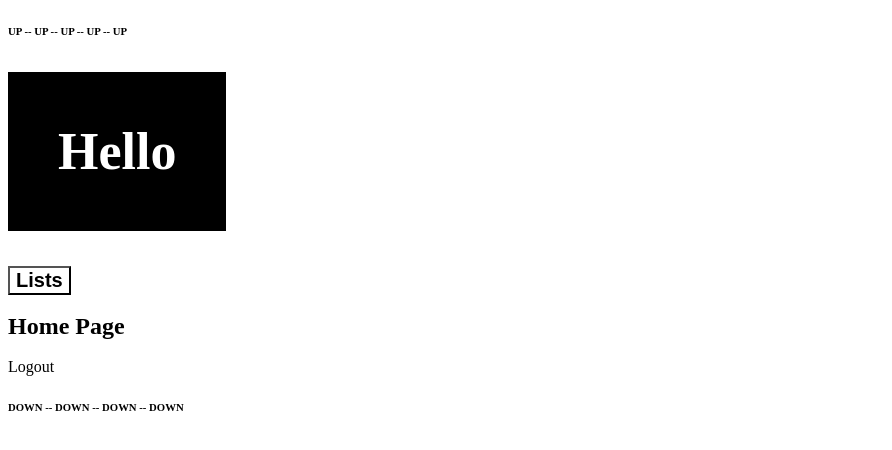
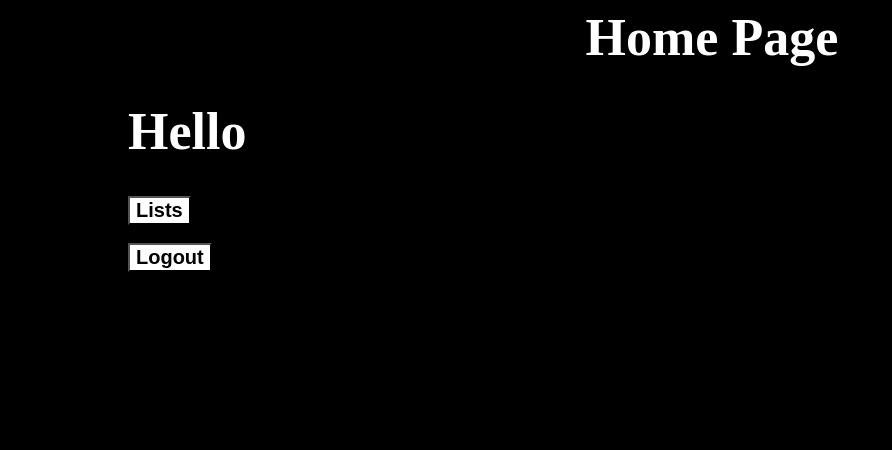
Before and after one commit to OcchialiArabii/scaling-waffle, a Laravel app: page /home in a window 1280 px wide. Shown: the top 450 px of the page, without its empty margins (0-892 px from the left). Run offline with Laravel 10, Linux system fonts and the light colour scheme.

Commit message:
31.05.2025

```diff
--- a/app/Http/Controllers/AllListsController.php
+++ b/app/Http/Controllers/AllListsController.php
@@ -41,7 +41,7 @@ class AllListsController extends Controller
             $model = new AllLists([
                 'name' => $validatedData['name'],
                 'description' => $validatedData['description'],
-                'user_id' => 1,
+                'user_id' => session()->get('id'),
                 'private' => $validatedData['private'],
                 'lang1' => $validatedData['lang1'],
                 'lang2' => $validatedData['lang2']
@@ -70,7 +70,8 @@ class AllListsController extends Controller
         $listDetails = AllLists::find($id);
         switch ($action) {
             case 'draw-word':
-                return view('lists.drawWord', ['id' => $id]);
+                $random=DB::table('list_'.$id)->inRandomOrder()->first();
+                return view('lists.drawWord', ['word1' => $random->lang1,'word2'=>$random->lang2,'id'=>$id,'lists'=>AllLists::all()]);
             case 'add-word':
                 return view('lists.addWord', ['id' => $id, 'listDetails' => $listDetails]);
             case 'edit-list':
--- a/public/css/styles.css
+++ b/public/css/styles.css
@@ -1,12 +1,19 @@
-
+body{
+    background-color: black;
+    color: white;
+    margin-left: 10%;
+}
 #welcome{
     background-color: black;
     color:white;
     font-size: 52px;
     text-align: center;
-    padding: 50px 50px 50px 50px;
     width: max-content;
 
+}
+input{
+    background-color: white;
+    color: black;
 }
 table {
     border-collapse: collapse;
@@ -30,14 +37,16 @@ td:nth-child(3) {
 }
 a{
     text-decoration: none;
-    color: black;
+    color: white;
 }
 #home{
-    font-size: 24px;
+    font-size: 52px;
     font-weight: bold;
+    margin-left: 40%;
 }
-#lists{
+button{
     font-size: 20px;
     font-weight: bold;
     background-color: white;
+    color: black;
 }
--- a/resources/views/auth/register.blade.php
+++ b/resources/views/auth/register.blade.php
@@ -15,5 +15,8 @@
         <input name='email' id='email' type='email' placeholder='E-mail...'>
         <input type="submit" value="Confirm" class="submit">
     </form>
+    <br>
+    <a href="/"><button>Login</button></a>
+
 </body>
 </html>
--- a/resources/views/home.blade.php
+++ b/resources/views/home.blade.php
@@ -2,7 +2,7 @@
 @section("content")
 
 <h1 id=welcome>Hello {{ session('name') }}</h1>
-<a  href='/lists'><button id=lists >Lists</button></a>
-
-
+<a  href='/lists'><button>Lists</button></a>
+<br><br>
+<a href="/logout"><button>Logout</button></a>
 @endsection
--- a/resources/views/layout.blade.php
+++ b/resources/views/layout.blade.php
@@ -11,13 +11,10 @@
 </head>
 
 <body>
-  <h6>UP -- UP -- UP -- UP -- UP</h6>
+  <a id=home href="/home">Home Page</a>
   @yield('content')
   <br><br>
-  <a id=home href="/home">Home Page</a>
-  <br><br>
-  <a href="/logout">Logout</a>
-  <h6>DOWN -- DOWN -- DOWN -- DOWN</h6>
+
 
 </body>
 
--- a/resources/views/lists/addList.blade.php
+++ b/resources/views/lists/addList.blade.php
@@ -30,4 +30,5 @@
 
   <button type="submit">Add table</button>
 </form>
+<a  href='/lists'><button >Go back to the lists</button></a>
 @endsection
--- a/resources/views/lists/addWord.blade.php
+++ b/resources/views/lists/addWord.blade.php
@@ -1,6 +1,6 @@
 @extends('layout')
 @section('content')
-<p>ADD WORD {{$id}}</p>
+<p>ADD WORD TO THE LIST NO.{{$id}}</p>
 <form action="{{ route('lists.addWord', ['action' => 'add-word']) }}" method="POST">
   @csrf
   <label>{{ $listDetails['lang1'] }}: <input type="text" name="lang1" required autofocus></label>
@@ -10,4 +10,5 @@
 @if (isset( $status ))
 <p>{!! $status !!}</p>
 @endif
+<a  href='/lists'><button >Go back to the lists</button></a>
 @endsection
--- a/resources/views/lists/editList.blade.php
+++ b/resources/views/lists/editList.blade.php
@@ -41,4 +41,5 @@
   <p>No existing words in list.</p>
   @endif
 </main>
+<a  href='/lists'><button >Go back to the lists</button></a>
 @endsection
```
Also changed, not shown: resources/views/lists/drawWord.blade.php (+16 -2 lines), public/img/btn_add.png, public/img/btn_delete.png, public/img/btn_draw.png, public/img/btn_modify.png, 1 other file.
